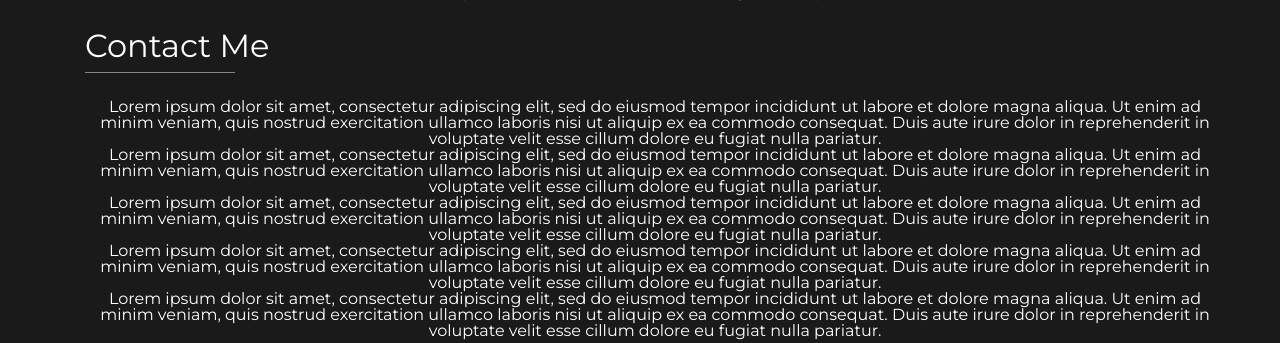
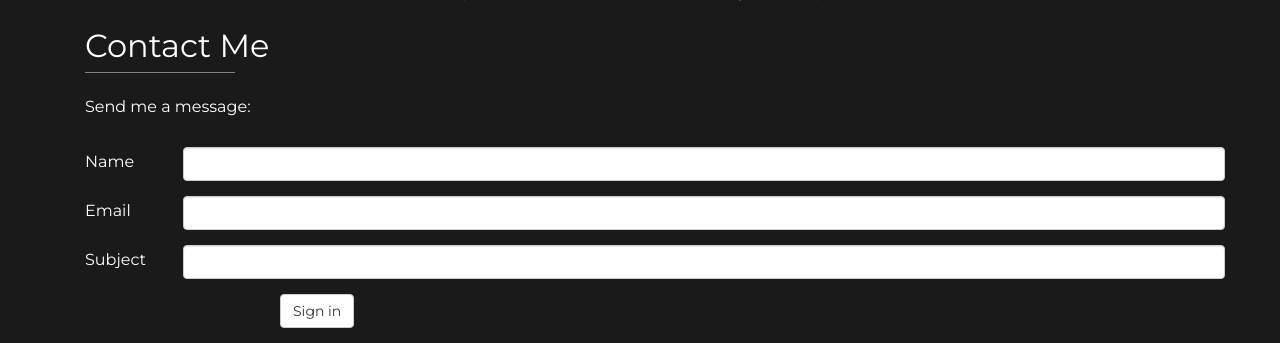
Before and after one commit to Ruha-RP/Portfolio, a PHP site: page / in a window 1280 px wide. Shown: the part 809-1152 px from the top of the page. Run offline with PHP 8.4, Linux system fonts and the light colour scheme.

Commit message:
adds basic contact form

```diff
--- a/index.html
+++ b/index.html
@@ -72,18 +72,45 @@
       <hr>
       <br>
       <br>
-      <p>Lorem ipsum dolor sit amet, consectetur adipiscing elit, sed do eiusmod tempor incididunt ut labore et dolore magna aliqua. Ut enim ad minim veniam, quis nostrud exercitation ullamco laboris nisi ut aliquip ex ea commodo consequat. Duis aute irure dolor in reprehenderit in voluptate velit esse cillum dolore eu fugiat nulla pariatur.</p>
-      <p>Lorem ipsum dolor sit amet, consectetur adipiscing elit, sed do eiusmod tempor incididunt ut labore et dolore magna aliqua. Ut enim ad minim veniam, quis nostrud exercitation ullamco laboris nisi ut aliquip ex ea commodo consequat. Duis aute irure dolor in reprehenderit in voluptate velit esse cillum dolore eu fugiat nulla pariatur.</p>
-      <p>Lorem ipsum dolor sit amet, consectetur adipiscing elit, sed do eiusmod tempor incididunt ut labore et dolore magna aliqua. Ut enim ad minim veniam, quis nostrud exercitation ullamco laboris nisi ut aliquip ex ea commodo consequat. Duis aute irure dolor in reprehenderit in voluptate velit esse cillum dolore eu fugiat nulla pariatur.</p>
-      <p>Lorem ipsum dolor sit amet, consectetur adipiscing elit, sed do eiusmod tempor incididunt ut labore et dolore magna aliqua. Ut enim ad minim veniam, quis nostrud exercitation ullamco laboris nisi ut aliquip ex ea commodo consequat. Duis aute irure dolor in reprehenderit in voluptate velit esse cillum dolore eu fugiat nulla pariatur.</p>
-      <p>Lorem ipsum dolor sit amet, consectetur adipiscing elit, sed do eiusmod tempor incididunt ut labore et dolore magna aliqua. Ut enim ad minim veniam, quis nostrud exercitation ullamco laboris nisi ut aliquip ex ea commodo consequat. Duis aute irure dolor in reprehenderit in voluptate velit esse cillum dolore eu fugiat nulla pariatur.</p>
 
-    </div>
+      <div id="message-box">Send me a message:
 
-  </div>
+        <form class="form-horizontal">
+          <div class="form-group">
+            <label for="inputName" class="col-sm-1 control-label" id="nameLabel">Name</label>
+            <div class="col-sm-11">
+              <input type="text" class="form-control" id="inputName">
+            </div>
+          </div>
+          <div class="form-group">
+            <label for="inputEmail" class="col-sm-1 control-label" id="emailLabel">Email</label>
+            <div class="col-sm-11">
+              <input type="email" class="form-control" id="inputEmail">
+            </div>
+          </div>
+          <div class="form-group">
+            <label for="inputSubject" class="col-sm-1 control-label" id="subjectLabel">Subject</label>
+            <div class="col-sm-11">
+              <input type="text" class="form-control" id="inputSubject">
+            </div>
+          </div>
+          <!-- <div class="form-group">
+            <label for="inputMessage" class="col-sm-2 control-label">Message</label>
+            <textarea class="form-control" rows="3"></textarea>
+          </div> -->
+          <div class="form-group">
+            <div class="col-sm-offset-2 col-sm-10">
+              <button type="submit" class="btn btn-default">Sign in</button>
+            </div>
+          </div>
+        </form>
+
+      </div><!-- Closes message-box div -->
+
+
+
+    </div><!-- Closes contact container -->
+
+  </div><!-- Closes Main Content container -->
 </body>
-
-<script>
-  window.scrollTo(0,$('#contact').offset().top)
-</script>
 </html>
--- a/style.css
+++ b/style.css
@@ -68,3 +68,16 @@ hr {
 	float: left;
 	opacity: 0.5;
 }
+
+#message-box {
+    text-align: left;
+}
+
+
+form {
+    margin-top: 32px;
+}
+
+#nameLabel, #emailLabel, #subjectLabel {
+    text-align: left;
+}
```
